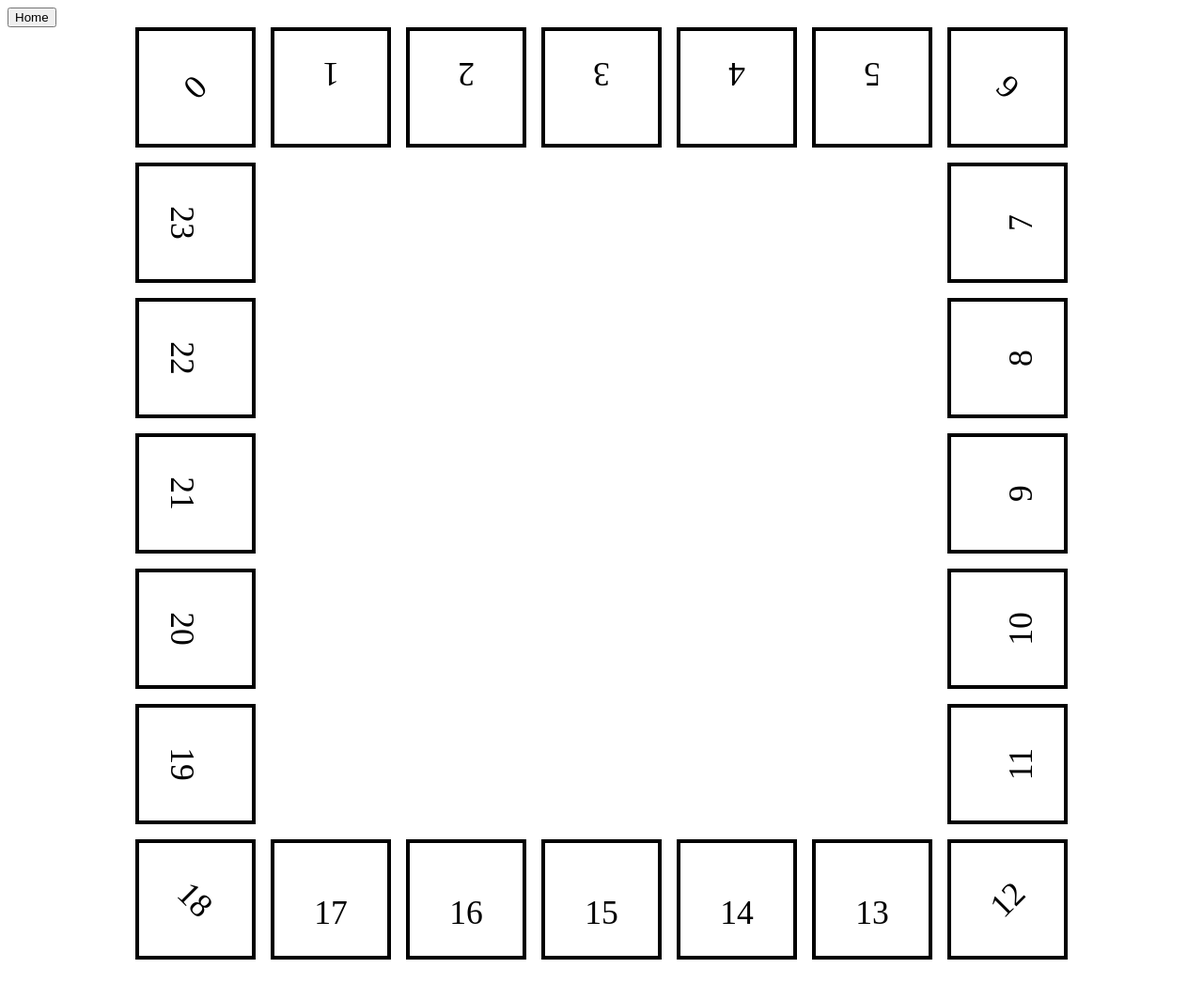
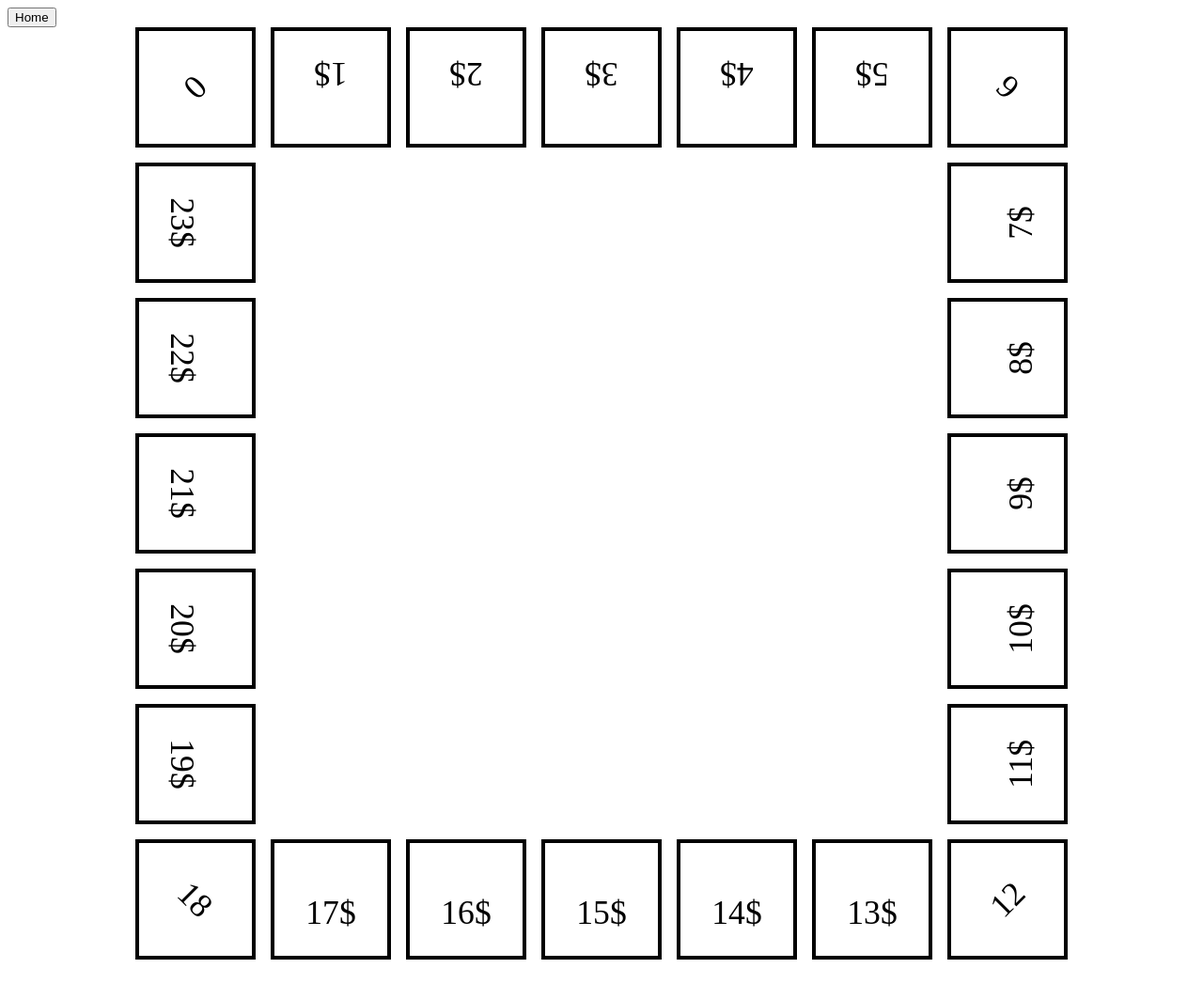
Before and after one commit to samphillips123/monopoly_lite_game, a plain HTML site: page html/gameplay.html in a window 1280 px wide. Shown: the whole page at 94% size. Drawn offline with Linux system fonts and the light colour scheme.

Commit message:
html added for cost on spaces

```diff
--- a/html/gameplay.html
+++ b/html/gameplay.html
@@ -16,21 +16,25 @@
         <li id="1">
             <div class="color-stripe"></div>
             <span class="name">1</span>
+            <span class="cost">$</span>
         </li>
         <li id="2">
             <div class="color-stripe"></div>
             <span class="name">2</span>
+            <span class="cost">$</span>
         </li>
         <li id="3">
-            <div class="color-stripe"></div>
             <span class="name">3</span>
+            <span class="cost">$</span>
         </li>
         <li id="4">
             <div class="color-stripe"></div>
             <span class="name">4</span>
+            <span class="cost">$</span>
         </li>
         <li id="5"><div class="color-stripe"></div>
             <span class="name">5</span>
+            <span class="cost">$</span>
         </li>
         <li id="6">
             <span class="name">6</span>
@@ -38,22 +42,26 @@
         <li id="7">
             <div class="color-stripe"></div>
             <span class="name">7</span>
+            <span class="cost">$</span>
         </li>
         <li id="8">
             <div class="color-stripe"></div>
             <span class="name">8</span>
+            <span class="cost">$</span>
         </li>
         <li id="9">
-            <div class="color-stripe"></div>
             <span class="name">9</span>
+            <span class="cost">$</span>
         </li>
         <li id="10">
             <div class="color-stripe"></div>
             <span class="name">10</span>
+            <span class="cost">$</span>
         </li>
         <li id="11">
             <div class="color-stripe"></div>
             <span class="name">11</span>
+            <span class="cost">$</span>
         </li>
         <li id="12">
             <span class="name">12</span>
@@ -61,22 +69,26 @@
         <li id="13">
             <div class="color-stripe"></div>
             <span class="name">13</span>
+            <span class="cost">$</span>
         </li>
         <li id="14">
             <div class="color-stripe"></div>
             <span class="name">14</span>
+            <span class="cost">$</span>
         </li>
         <li id="15">
-            <div class="color-stripe"></div>
             <span class="name">15</span>
+            <span class="cost">$</span>
         </li>
         <li id="16">
             <div class="color-stripe"></div>
             <span class="name">16</span>
+            <span class="cost">$</span>
         </li>
         <li id="17">
             <div class="color-stripe"></div>
             <span class="name">17</span>
+            <span class="cost">$</span>
         </li>
         <li id="18">
             <span class="name">18</span>
@@ -84,22 +96,26 @@
         <li id="19">
             <div class="color-stripe"></div>
             <span class="name">19</span>
+            <span class="cost">$</span>
         </li>
         <li id="20">
             <div class="color-stripe"></div>
             <span class="name">20</span>
+            <span class="cost">$</span>
         </li>
         <li id="21">
-            <div class="color-stripe"></div>
             <span class="name">21</span>
+            <span class="cost">$</span>
         </li>
         <li id="22">
             <div class="color-stripe"></div>
             <span class="name">22</span>
+            <span class="cost">$</span>
         </li>
         <li id="23">
             <div class="color-stripe"></div>
             <span class="name">23</span>
+            <span class="cost">$</span>
         </li>
     </ul>
 </body>
```
